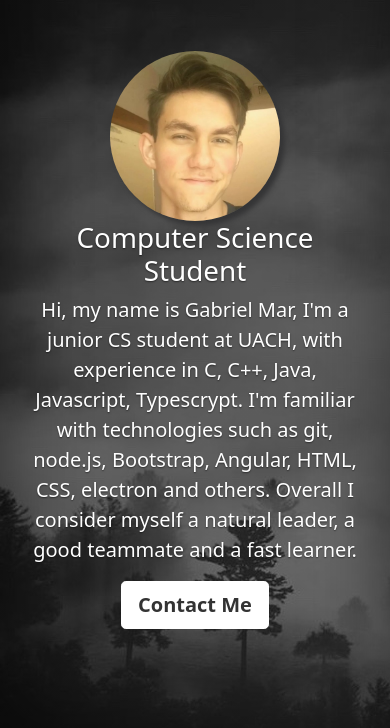
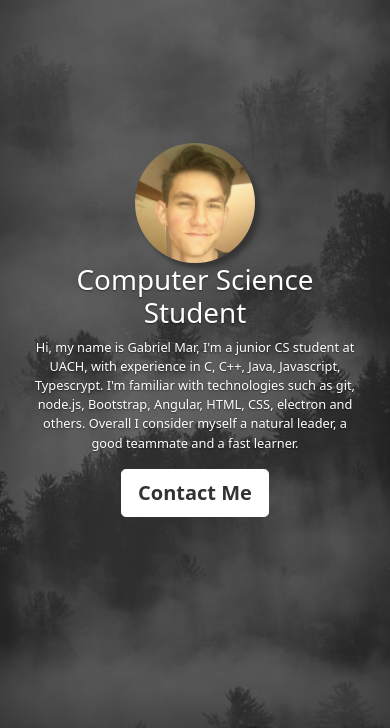
Before and after one commit to GabrielMarBarrio/resume-website, a website: page WWW/index.html in a window 390 px wide. Shown: the part 116-844 px from the top of the page. Drawn offline with nearby package versions, Linux system fonts and the light colour scheme.

Commit message:
mobile screen hotfix

```diff
--- a/WWW/index.html
+++ b/WWW/index.html
@@ -1,5 +1,5 @@
 <!doctype html>
-<html lang="en" class="h-100"></html>
+<html lang="en" class="w-100 h-100"></html>
   <head>
     <!--Required tags, links and scripts-->
     <script src="https://kit.fontawesome.com/bc14139710.js" crossorigin="anonymous"></script>
@@ -10,8 +10,6 @@
   </head>
 
   <body class="d-flex h-100 text-center text-white bg-dark">
-    <div id="background_wrap"></div>
-
       <div class="cover-container d-flex w-100 h-100 p-3 mx-auto flex-column">
         <header class="mb-auto">
           <div>
@@ -46,6 +44,9 @@
         </footer>
       </div>
 
+    </div>
+
+
     <script src="https://cdn.jsdelivr.net/npm/bootstrap@5.0.0-beta1/dist/js/bootstrap.bundle.min.js" integrity="sha384-ygbV9kiqUc6oa4msXn9868pTtWMgiQaeYH7/t7LECLbyPA2x65Kgf80OJFdroafW" crossorigin="anonymous"></script>
   </body>
 
--- a/WWW/main.css
+++ b/WWW/main.css
@@ -19,8 +19,9 @@ body {
     text-shadow: 0 .05rem .1rem rgba(0, 0, 0, .5);
     box-shadow: inset 0 0 5rem rgba(0, 0, 0, .5);
     background: linear-gradient(rgba(0, 0, 0, 0.5), rgba(0, 0, 0, 0.5)), url('assets/images/foggy-1149180_1920.jpg');
-  background-size: cover;
     background-repeat: no-repeat;
+    background-position: center center;
+
 }
 
 .cover-container {
@@ -61,32 +62,19 @@ body {
     .bd-placeholder-img-lg {
         font-size: 3.5rem;
     }
-    #background_wrap {
-        z-index: -1;
-        position: fixed;
-        top: 0;
-        left: 0;
-        height: 100%;
-        width: 100%;
-        background-size: 100%;
-        background: linear-gradient(rgba(0, 0, 0, 0.5), rgba(0, 0, 0, 0.5)), url('assets/images/foggy-1149180_1920.jpg');
-        background-attachment: fixed;
+
+}
+
+@media only screen and (max-width: 600px) {
+    .lead {
+        font-size: 80%;
+    }
+    .rounded-circle {
+        box-shadow: 5px 5px 5px rgb(53, 53, 54);
+        width: 120px;
+        height: 120px;
+    }
+    body {
+        height: 1000px;
     }
 }
-
-@media (min-width: 100px) {
-    h3 {
-        font-size: 2.5rem;
-    }
-    #background_wrap {
-        z-index: -1;
-        position: fixed;
-        top: 0;
-        left: 0;
-        height: 100%;
-        width: 100%;
-        background-size: 100%;
-        background: linear-gradient(rgba(0, 0, 0, 0.5), rgba(0, 0, 0, 0.5)), url('assets/images/foggy-1149180_1920.jpg');
-        background-attachment: fixed;
-    }
-}
```
Lines whose indentation alone changed are shown as unchanged.
